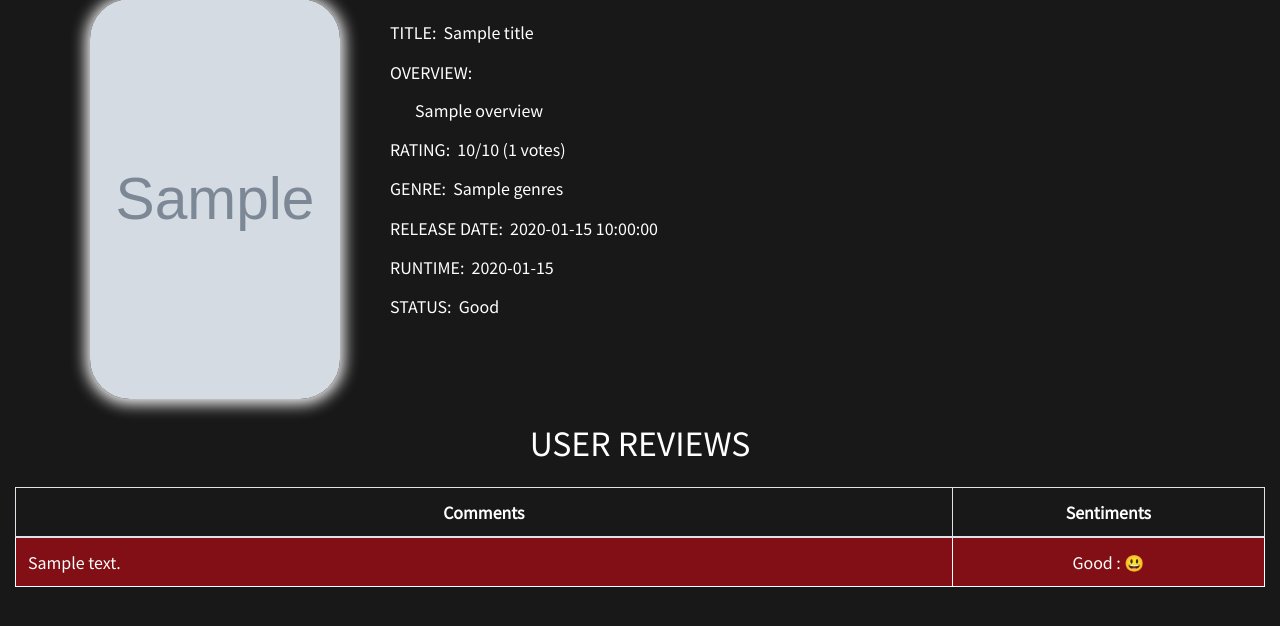
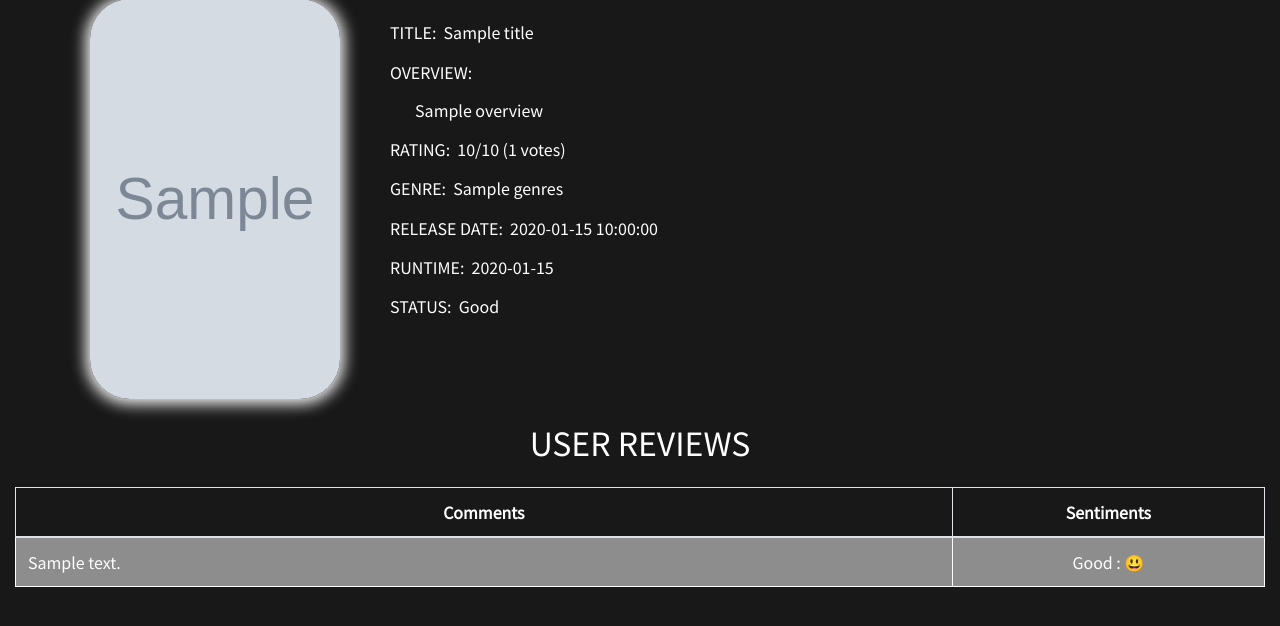
Before and after one commit to pavanb1999/SemanticWeb, a Flask app: template templates/recommend.html in a window 1280 px wide. Shown: the part 73-699 px from the top of the page. Run offline with Flask 2, Linux system fonts and the light colour scheme; the template is opened without the code that fills it: most values are stand-ins (such as "Sample title", 1, 10 or a date in 2020); grey boxes marked "Sample" are stand-in pictures; parts of the project's set-up code (start-up, migrations or seed data) failed here and were passed over; some libraries are stand-ins or nearby versions.

Commit message:
Update recommend.html

```diff
--- a/templates/recommend.html
+++ b/templates/recommend.html
@@ -87,7 +87,6 @@
 		<h5>(Click on the cast to know more)</h5>
 	</center>
   </div>
-
   <div class="movie-content">
         {% for name, details in casts.items() if not casts.hidden %}
           <div class="castcard card" style="width: 15rem;" title="Click to know more about {{name}}" data-toggle="modal" data-target="#{{details[0]}}">
@@ -105,7 +104,6 @@
       {% endfor %}
     </div>
 {% endif %}
-
   <center>
     {% if reviews %}
     <h2 style="color:white">USER REVIEWS</h2>
@@ -182,7 +180,7 @@
 
               <tbody>
             {% for review, status in reviews.items() if not reviews.hidden %}
-            <tr style="background-color:#e5091485;">
+            <tr style="background-color:#fcfafa85;">
                     <td>{{review}}</td>
                   <td><center>
                       {{status}} :
```
